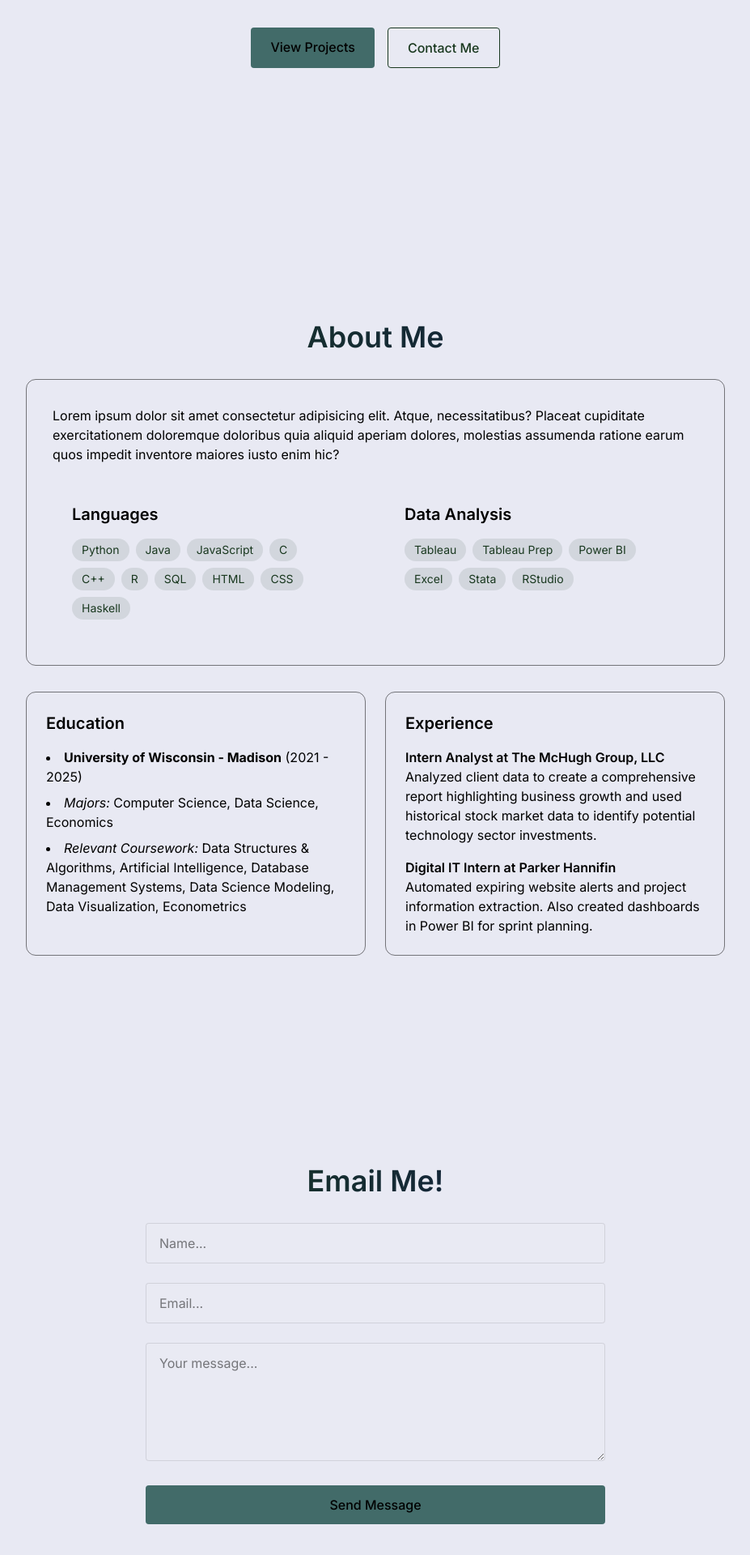
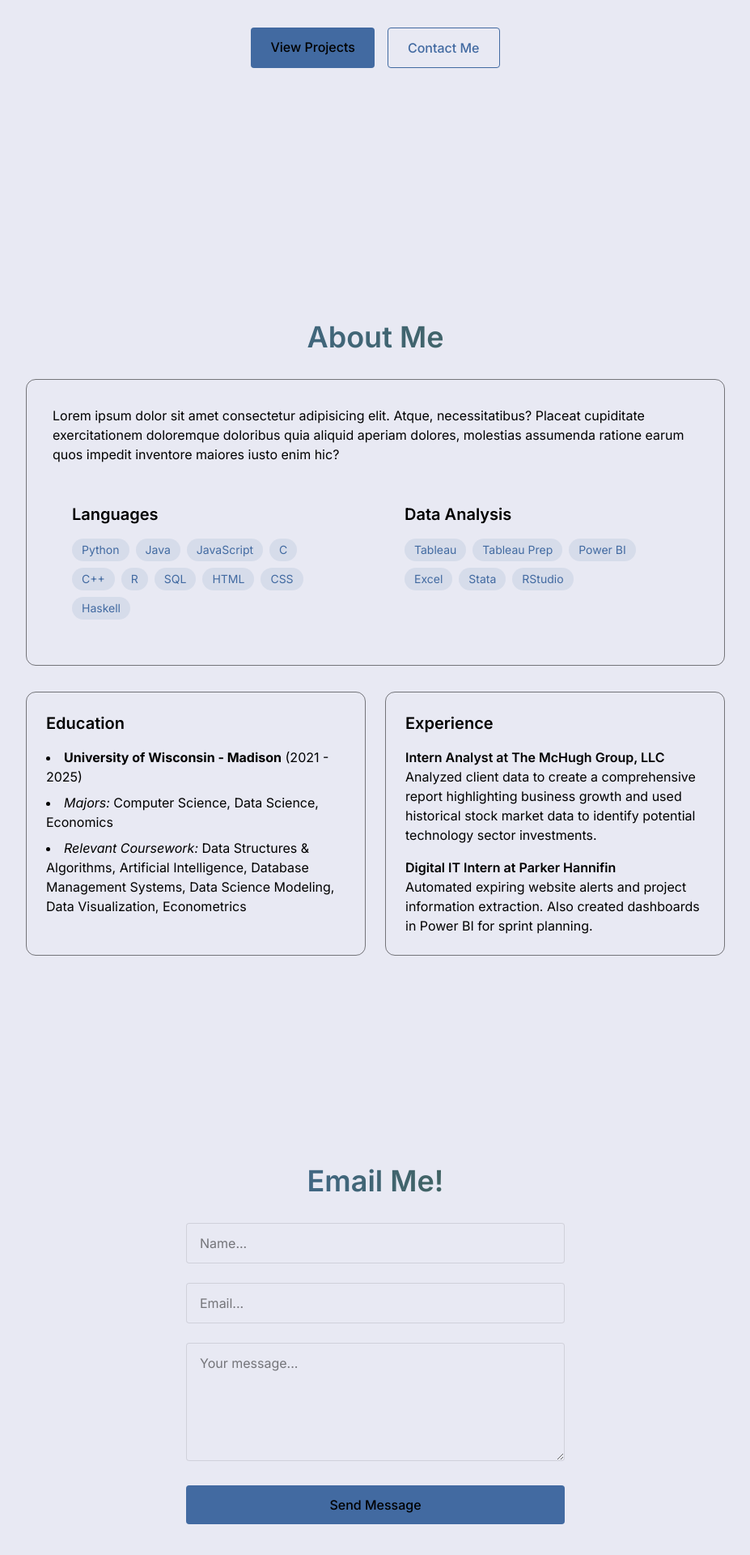
Before and after one commit to spmchugh/portfolio, a React (Vite) app: page / in a window 1280 px wide. Shown: the part 484-2404 px from the top of the page at 81% size, without its empty margins (176-1103 px from the left). Built offline with nearby package versions, Linux system fonts and the light colour scheme.

Commit message:
Changed all colors to use variables from index.css, so I can easily change all colors on the page and keep colors consistent. Also added dark mode coloring and made it so the page automatically detects device light or dark settings and adjusts to that.

```diff
--- a/src/components/sections/About.jsx
+++ b/src/components/sections/About.jsx
@@ -10,16 +10,16 @@ export const About = () => {
         <section id = "about" className = "min-h-screen flex items-center justify-center py-20">
             <ScrollReveal>
                 <div className = "max-w-4xl mx-auto px-4">
-                    <h2 className = "text-4xl font-semibold mb-8 bg-gradient-to-r from-[#19381F] to-[#141B41] bg-clip-text text-transparent text-center">About Me</h2>
+                    <h2 className="text-4xl font-semibold mb-8 bg-gradient-to-r from-[var(--accent-primary)] to-[var(--accent-secondary)] bg-clip-text text-transparent text-center">About Me</h2>
 
-                    <div className = "rounded-xl p-8 border-black/50 border hover:-translate-y-1 transition-all">
+                    <div className = "rounded-xl p-8 border-[var(--text-primary)]/50 border hover:-translate-y-1 transition-all">
                         <p className = "mb-6">Lorem ipsum dolor sit amet consectetur adipisicing elit. Atque, necessitatibus? Placeat cupiditate exercitationem doloremque doloribus quia aliquid aperiam dolores, molestias assumenda ratione earum quos impedit inventore maiores iusto enim hic?</p>
                         <div className = "grid grid-cols-1 md:grid-cols-2 gap-6">
                             <div className = "rounded-xl p-6 hover:-translate-y-1 transition-all">
                                 <h3 className = "text-xl font-semibold mb-4">Languages</h3>
                                 <div className = "flex flex-wrap gap-2">
                                     {languages.map((language, key) => (
-                                        <span key = {key} className = "bg-[#19381F]/10 text-[#19381F] py-1 px-3 rounded-full text-sm hover:bg-[#19381F]/20 hover:shadow-[0_2px_8px_#19381F/20] transition">{language}</span>
+                                        <span key = {key} className = "bg-[var(--accent-primary)]/10 text-[var(--accent-primary)] py-1 px-3 rounded-full text-sm hover:bg-[var(--accent-primary)]/20 hover:shadow-[0_2px_8px_var(--accent-primary)/20] transition">{language}</span>
                                     ))}
                                 </div>
                             </div>
@@ -28,7 +28,7 @@ export const About = () => {
                                 <h3 className = "text-xl font-semibold mb-4">Data Analysis</h3>
                                 <div className = "flex flex-wrap gap-2">
                                     {dataTools.map((tool, key) => (
-                                        <span key = {key} className = "bg-[#19381F]/10 text-[#19381F] py-1 px-3 rounded-full text-sm hover:bg-[#19381F]/20 hover:shadow-[0_2px_8px_#19381F/20] transition">{tool}</span>
+                                        <span key = {key} className = "bg-[var(--accent-primary)]/10 text-[var(--accent-primary)] py-1 px-3 rounded-full text-sm hover:bg-[var(--accent-primary)]/20 hover:shadow-[0_2px_8px_var(--accent-primary)/20] transition">{tool}</span>
                                     ))}
                                 </div>
                             </div>
@@ -38,7 +38,7 @@ export const About = () => {
                     </div>
 
                     <div className = "grid grid-cols-1 md:grid-cols-2 gap-6 mt-8">
-                        <div className = "p-6 rounded-xl border-black/50 border hover:-translate-y-1 transition-all">
+                        <div className = "p-6 rounded-xl border-[var(--text-primary)]/50 border hover:-translate-y-1 transition-all">
                             <h3 className = "text-xl font-semibold mb-4">Education</h3>
                             <ul className = "list-disc list-inside space-y-2">
                                 <li>
@@ -52,7 +52,7 @@ export const About = () => {
                                 </li>
                             </ul>
                         </div>
-                        <div className = "p-6 rounded-xl border-black/50 border hover:-translate-y-1 transition-all">
+                        <div className = "p-6 rounded-xl border-[var(--text-primary)]/50 border hover:-translate-y-1 transition-all">
                             <h3 className = "text-xl font-semibold mb-4">Experience</h3>
                             <div className = "space-y-4">
                                 <div>
--- a/src/components/sections/Contact.jsx
+++ b/src/components/sections/Contact.jsx
@@ -22,21 +22,21 @@ export const Contact = () => {
     return (
         <section id = "contact" className = "min-h-screen flex items-center justify-center py-20">
             <ScrollReveal>
-                <div className = "px-4 w-150">
-                    <h2 className = "text-4xl font-semibold mb-8 bg-gradient-to-r from-[#19381F] to-[#141B41] bg-clip-text text-transparent text-center">Email Me!</h2>
+                <div className="px-4 w-full min-w-[300px] md:w-[500px] sm:w-2/3 p-6">
+                    <h2 className = "text-4xl font-semibold mb-8 bg-gradient-to-r from-[var(--accent-primary)] to-[var(--accent-secondary)] bg-clip-text text-transparent text-center">Email Me!</h2>
                     <form className = "space-y-6" onSubmit = {handleSubmit}>
                         <div className = "relative">
-                            <input type = "text" id = "name" name = "name" required value = {formData.name} className = "w-full bg-white/5 border border-black/10 rounded px-4 py-3 text-black transition focus: outline-none focus:border-blue-500 focus:bg-gray-500" placeholder = "Name..." onChange = {(e) => setFormData({...formData, name: e.target.value})}/>
+                            <input type = "text" id = "name" name = "name" required value = {formData.name} className = "w-full bg-[var(--background)]/5 border border-[var(--text-primary)]/10 rounded px-4 py-3 text-[var(--text-primary)] transition focus:outline-none focus:border-[var(--accent-secondary)] focus:bg-[var(--background-opposite)]/10" placeholder = "Name..." onChange = {(e) => setFormData({...formData, name: e.target.value})}/>
                         </div>
                         <div className = "relative">
-                            <input type = "email" id = "email" name = "email" required value = {formData.email} className = "w-full bg-white/5 border border-black/10 rounded px-4 py-3 text-black transition focus: outline-none focus:border-blue-500 focus:bg-gray-500" placeholder = "Email..." onChange = {(e) => setFormData({...formData, email: e.target.value})}/>
+                            <input type = "email" id = "email" name = "email" required value = {formData.email} className = "w-full bg-[var(--background)]/5 border border-[var(--text-primary)]/10 rounded px-4 py-3 text-[var(--text-primary)] transition focus:outline-none focus:border-[var(--accent-secondary)] focus:bg-[var(--background-opposite)]/10" placeholder = "Email..." onChange = {(e) => setFormData({...formData, email: e.target.value})}/>
                         </div>
 
                         <div className = "relative">
-                            <textarea id = "message" name = "message" required value = {formData.message} rows = {5} className = "w-full bg-white/5 border border-black/10 rounded px-4 py-3 text-black transition focus: outline-none focus:border-blue-500 focus:bg-gray-500" placeholder = "Your message..." onChange = {(e) => setFormData({...formData, message: e.target.value})}/>
+                            <textarea id = "message" name = "message" required value = {formData.message} rows = {5} className = "w-full bg-[var(--background)]/5 border border-[var(--text-primary)]/10 rounded px-4 py-3 text-[var(--text-primary)] transition focus:outline-none focus:border-[var(--accent-secondary)] focus:bg-[var(--background-opposite)]/10" placeholder = "Your message..." onChange = {(e) => setFormData({...formData, message: e.target.value})}/>
                         </div>
 
-                        <button type = "submit" className = "w-full bg-[#426B69] text-black py-3 px-6 rounded font-medium transition relative overflow-hidden hover:-translate-y-0.5 hover:shadow-[0_0_15px_#426B69]/40">
+                        <button type = "submit" className = "w-full bg-[var(--accent-primary)] text-[var(--text-primary)] py-3 px-6 rounded font-medium transition relative overflow-hidden hover:-translate-y-0.5 hover:shadow-[0_0_15px_var(--accent-primary)]/40">
                             Send Message
                         </button>
                     </form>
--- a/src/components/sections/Home.jsx
+++ b/src/components/sections/Home.jsx
@@ -5,15 +5,15 @@ export const Home = () => {
         <section id = "home" className = "min-h-screen flex items-center justify-center relative">
             <ScrollReveal>
                 <div className = "text-center z-10 px-4">
-                    <h1 className="text-5xl md:text-7xl font-bold mb-6 inline-block bg-gradient-to-r from-[#19381F] to-[#141B41] bg-clip-text text-transparent leading-tight">
+                    <h1 className="text-5xl md:text-7xl font-bold mb-6 inline-block bg-gradient-to-r from-[var(--accent-primary)] to-[var(--accent-secondary)] bg-clip-text text-transparent leading-tight">
                         Hello, I'm Sean McHugh
                     </h1>
-                    <p className = "text-gray-800 text-lg mb-8 max-w-xl mx-auto">
+                    <p className = "text-[var(--text-secondary)] text-lg mb-8 max-w-xl mx-auto">
                         I am recent graduate who majored in Computer Science, Data Science, and Economics. I am currently seeking full-time opportunities in data, financial, or business analytics, as well as investment research, software development, database management, logistics, and related positions.
                     </p>
                     <div className = "flex justify-center space-x-4">
-                        <a href="#projects" className="bg-[#426B69] text-black py-3 px-6 rounded font-medium transition relative overflow-hidden hover:-translate-y-0.5 hover:shadow-[0_0_15px_#426B69]/40">View Projects</a>
-                        <a href="#contact" className="border border-[#19381F] text-[#19381F] py-3 px-6 rounded font-medium transition-all duration-200 hover:-translate-y-0.5 hover:shadow-[0_0_15px_#426B69]/40 hover:bg-[#426B69]/40">Contact Me</a>
+                        <a href="#projects" className="bg-[var(--accent-primary)] text-[var(--text-primary)] py-3 px-6 rounded font-medium transition relative overflow-hidden hover:-translate-y-0.5 hover:shadow-[0_0_15px_var(--accent-primary)]/40">View Projects</a>
+                        <a href="#contact" className="border border-[var(--accent-primary)] text-[var(--accent-primary)] py-3 px-6 rounded font-medium transition-all duration-200 hover:-translate-y-0.5 hover:shadow-[0_0_15px_var(--accent-primary)]/40 hover:bg-[var(--accent-primary)]/40">Contact Me</a>
                     </div>
                 </div>
             </ScrollReveal>
--- a/src/index.css
+++ b/src/index.css
@@ -1,12 +1,37 @@
 @import url('https://fonts.googleapis.com/css2?family=Inter:ital,opsz,wght@0,14..32,100..900;1,14..32,100..900&family=Montserrat:ital,wght@0,100..900;1,100..900&display=swap');
 @import "tailwindcss";
+
+:root {
+  --background: #E8E9F3;
+  --background-opposite: #000000;
+  --text-primary: #000000;
+  --text-secondary: #1E2939;
+  --accent-primary: #426AA1;
+  --accent-secondary: #415D43;
+  --border-color: rgba(0, 0, 0, 0.1);
+}
+
+
+@media (prefers-color-scheme: dark) {
+  :root {
+
+    --background: #121212;
+    --background-opposite: #E8E9F3;
+    --text-primary: #E8E9F3;
+    --text-secondary: #adadad;
+    --accent-primary: #1C5D99;
+    --accent-secondary: #639FAB;
+    --border-color: rgba(255, 255, 255, 0.1);
+  }
+}
+
 
 html, body {
   margin: 0;
   padding: 0;
   font-family: "Inter", sans-serif;
-  background: #E8E9F3;
-  color: black;
+  background: var(--background);
+  color: var(--text-primary);
 }
 
 .reveal {
```
Also changed, not shown: src/components/MobileMenu.jsx (+6 -6 lines), src/components/Navbar.jsx (+6 -6 lines).
